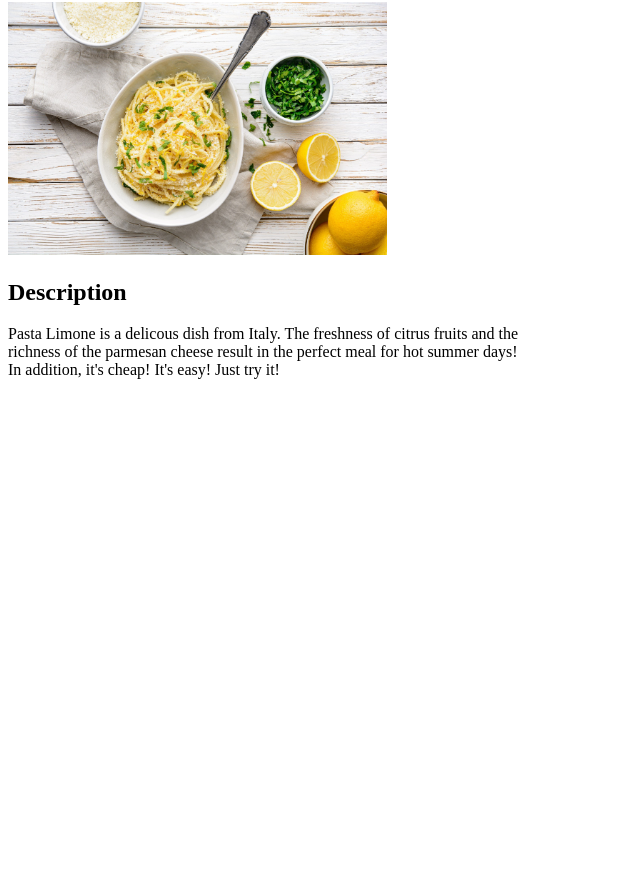
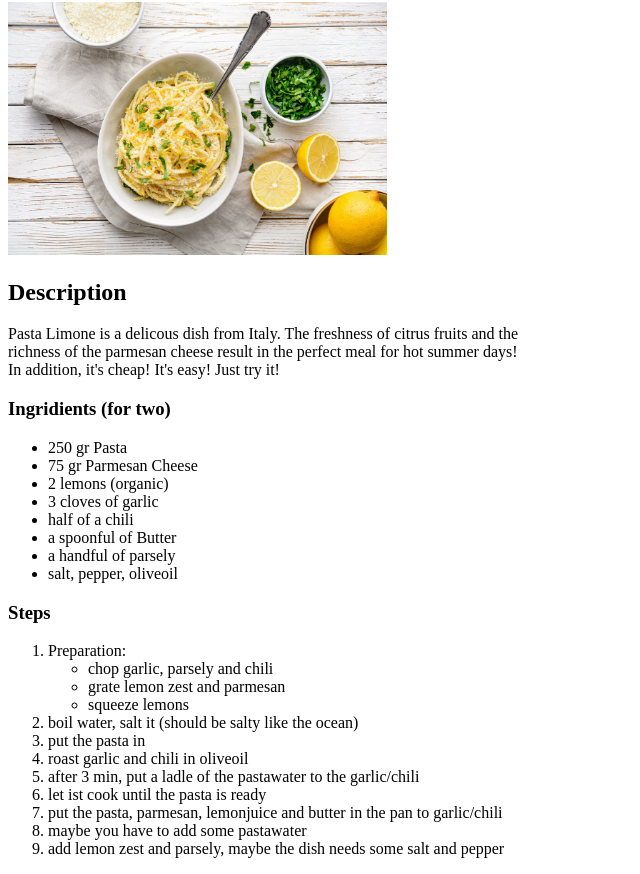
Before and after one commit to halelluja/odin-recipes, a plain HTML site: page recipes/pastalimone.html in a window 1280 px wide. Shown: the part 78-952 px from the top of the page, without its empty margins (0-640 px from the left). Before the commit the page ends 800 px from the top, so only its background shows below. Drawn offline with Linux system fonts and the light colour scheme.

Commit message:
Add Ingridients and Steps to pastalimone.html

```diff
--- a/recipes/pastalimone.html
+++ b/recipes/pastalimone.html
@@ -13,5 +13,35 @@
     richness of the parmesan cheese result in the perfect meal for hot summer days!<br>
     In addition, it's cheap! It's easy! Just try it!
 
+    <h3>Ingridients (for two)</h3>
+        <ul>
+            <li>250 gr Pasta</li>
+            <li>75 gr Parmesan Cheese</li>
+            <li>2 lemons (organic)</li>
+            <li>3 cloves of garlic</li>
+            <li>half of a chili</li>
+            <li>a spoonful of Butter</li>
+            <li>a handful of parsely</li>
+            <li>salt, pepper, oliveoil</li>
+        </ul>
+
+    <h3>Steps</h3>
+        <ol>
+            <li>Preparation:</li>
+                <ul>
+                    <li>chop garlic, parsely and chili</li>
+                    <li>grate lemon zest and parmesan</li>
+                    <li>squeeze lemons</li>
+                </ul>
+            <li>boil water, salt it (should be salty like the ocean)</li>
+            <li>put the pasta in</li>
+            <li>roast garlic and chili in oliveoil</li>
+            <li>after 3 min, put a ladle of the pastawater to the garlic/chili</li>
+            <li>let ist cook until the pasta is ready</li>
+            <li>put the pasta, parmesan, lemonjuice and butter in the pan to garlic/chili</li>
+            <li>maybe you have to add some pastawater</li>
+            <li>add lemon zest and parsely, maybe the dish needs some salt and pepper</li>
+        </ol>
+
 </body>
 </html>
```
